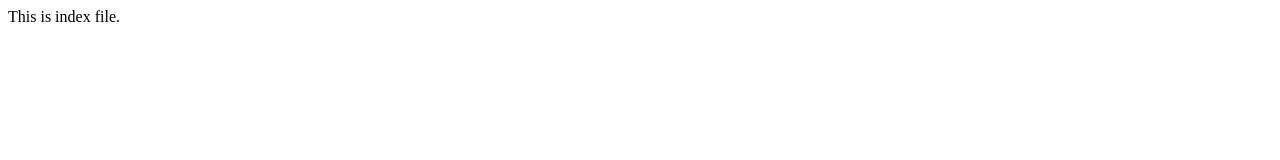
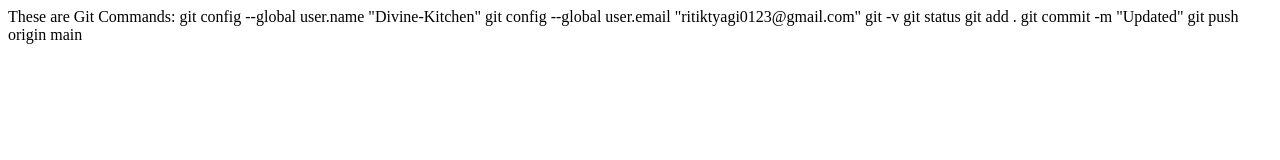
Before and after one commit to Divine-Kitchen/Learning, a plain HTML site: page index.html in a window 1280 px wide. Drawn offline with Linux system fonts and the light colour scheme.

Commit message:
Updated README.md

```diff
--- a/index.html
+++ b/index.html
@@ -6,7 +6,15 @@
 </head>
 <body>
 
-This is index file.
+These are Git Commands:
 
+git config --global user.name "Divine-Kitchen"
+git config --global user.email "ritiktyagi0123@gmail.com"
+
+git -v
+git status
+git add .
+git commit -m "Updated"
+git push origin main
 </body>
 </html>
```
